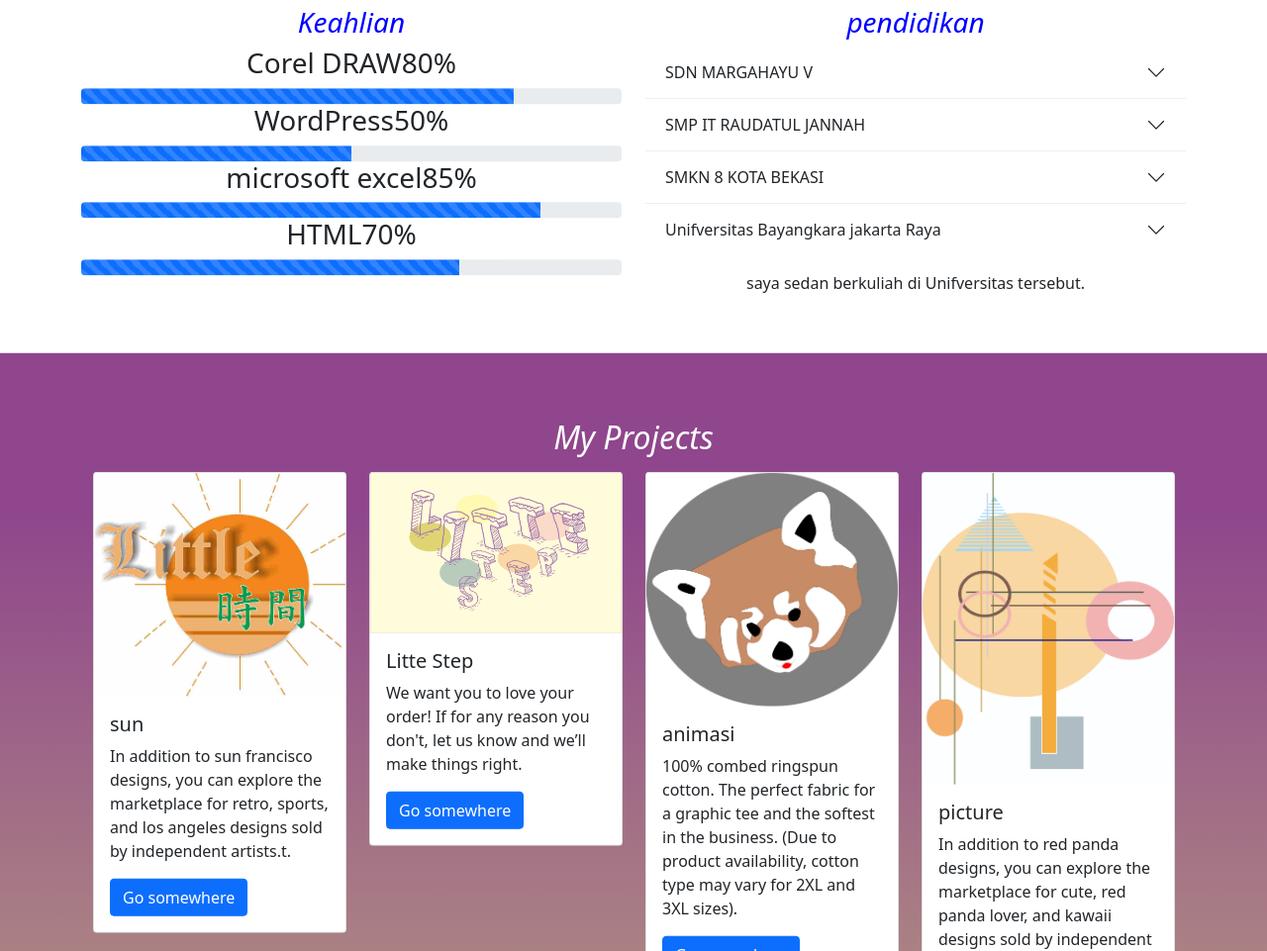
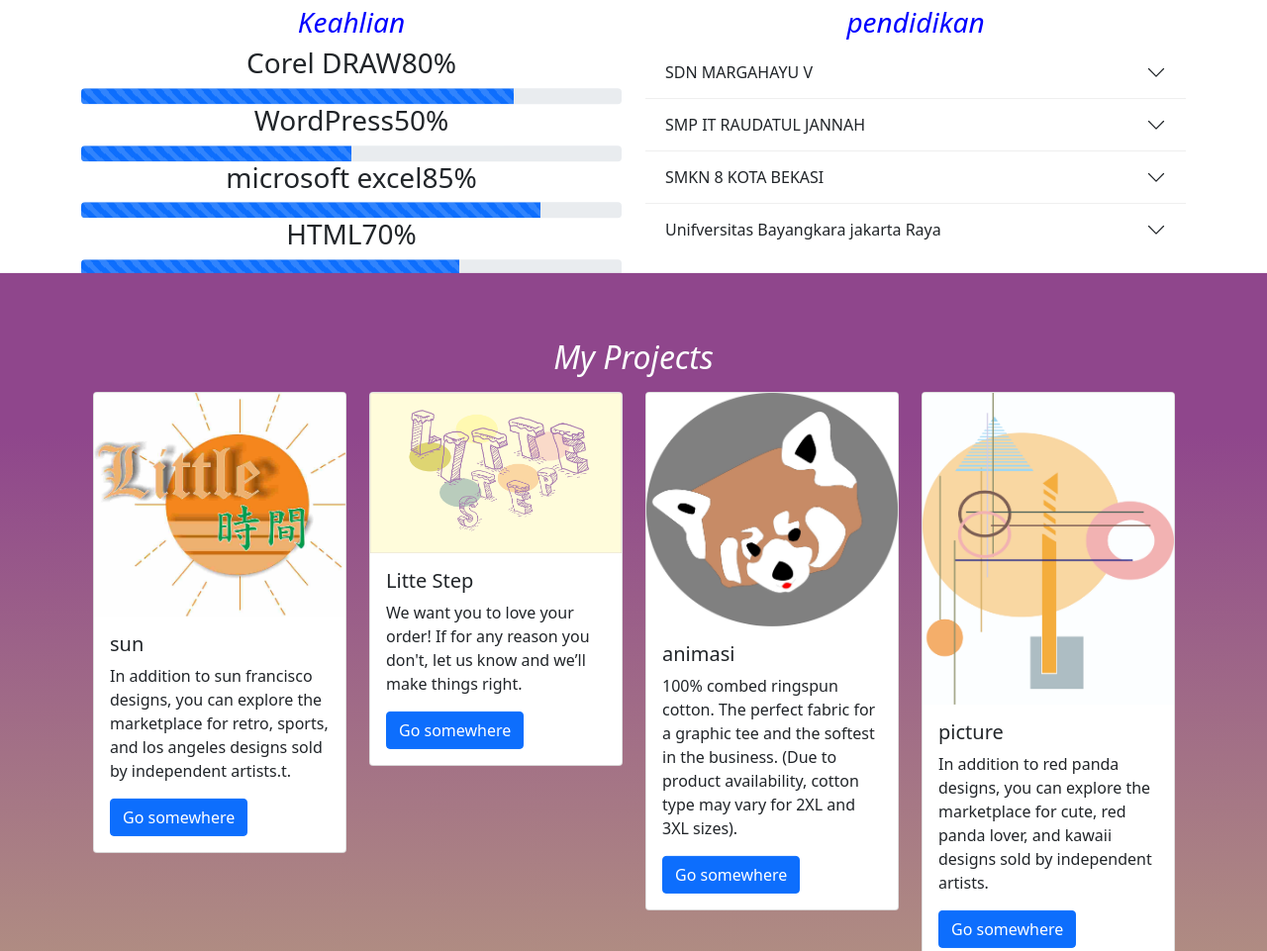
Before and after one commit to ingshot/webset_new, a plain HTML site: page index.html in a window 1280 px wide. Shown: the part 926-1887 px from the top of the page at 99% size. Drawn offline with nearby package versions, Linux system fonts and the light colour scheme.

Commit message:
Update app.css

```diff
--- a/setyel/app.css
+++ b/setyel/app.css
@@ -31,7 +31,7 @@ body {
 }
 #prrjects {
   background: linear-gradient(#8f468c 10%, #dff274 90%, #fefefe 100%);
-  transform: translateY(-15%);
+  transform: translateY(-20%);
   padding: 80;
   padding-top: 50px;
 }
```
